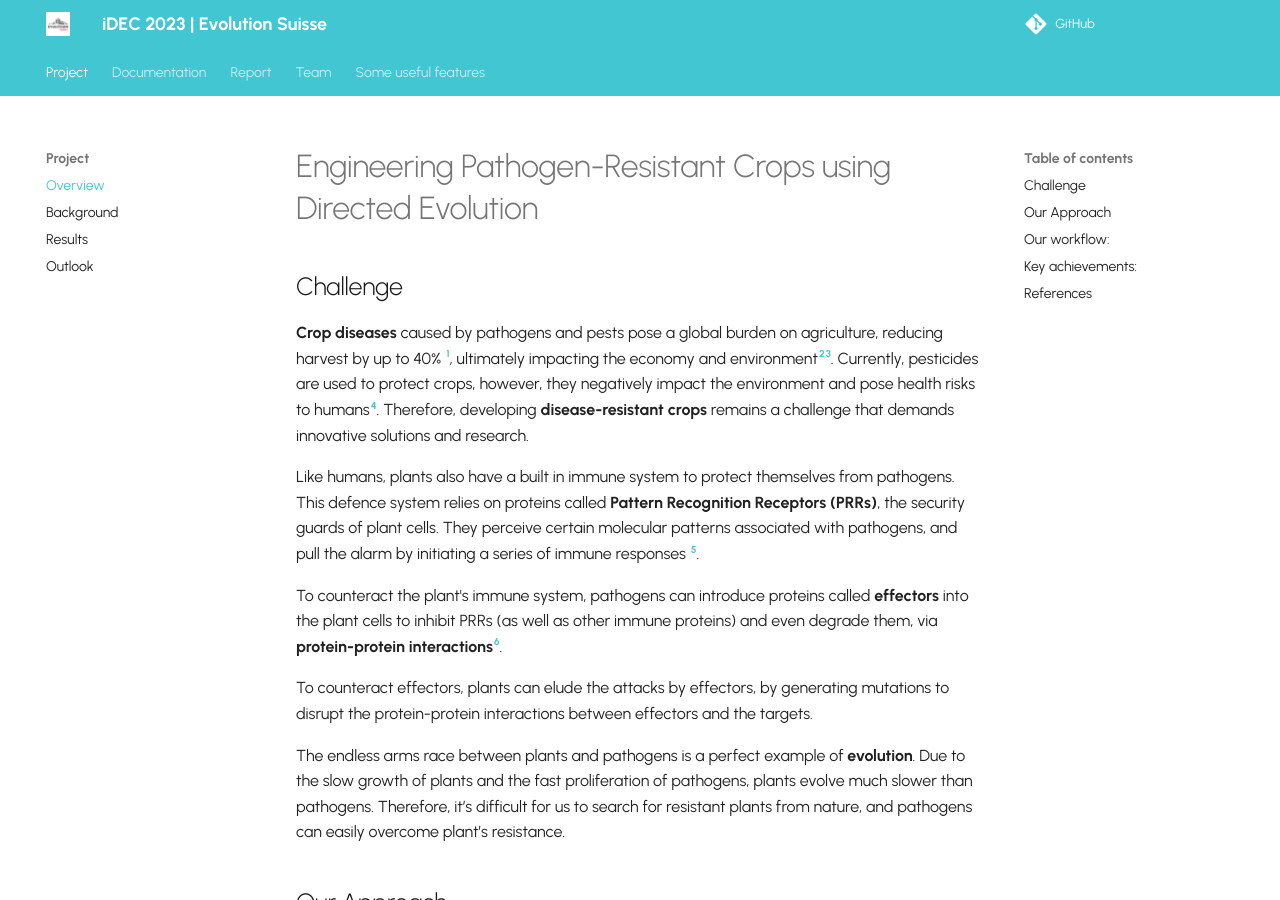
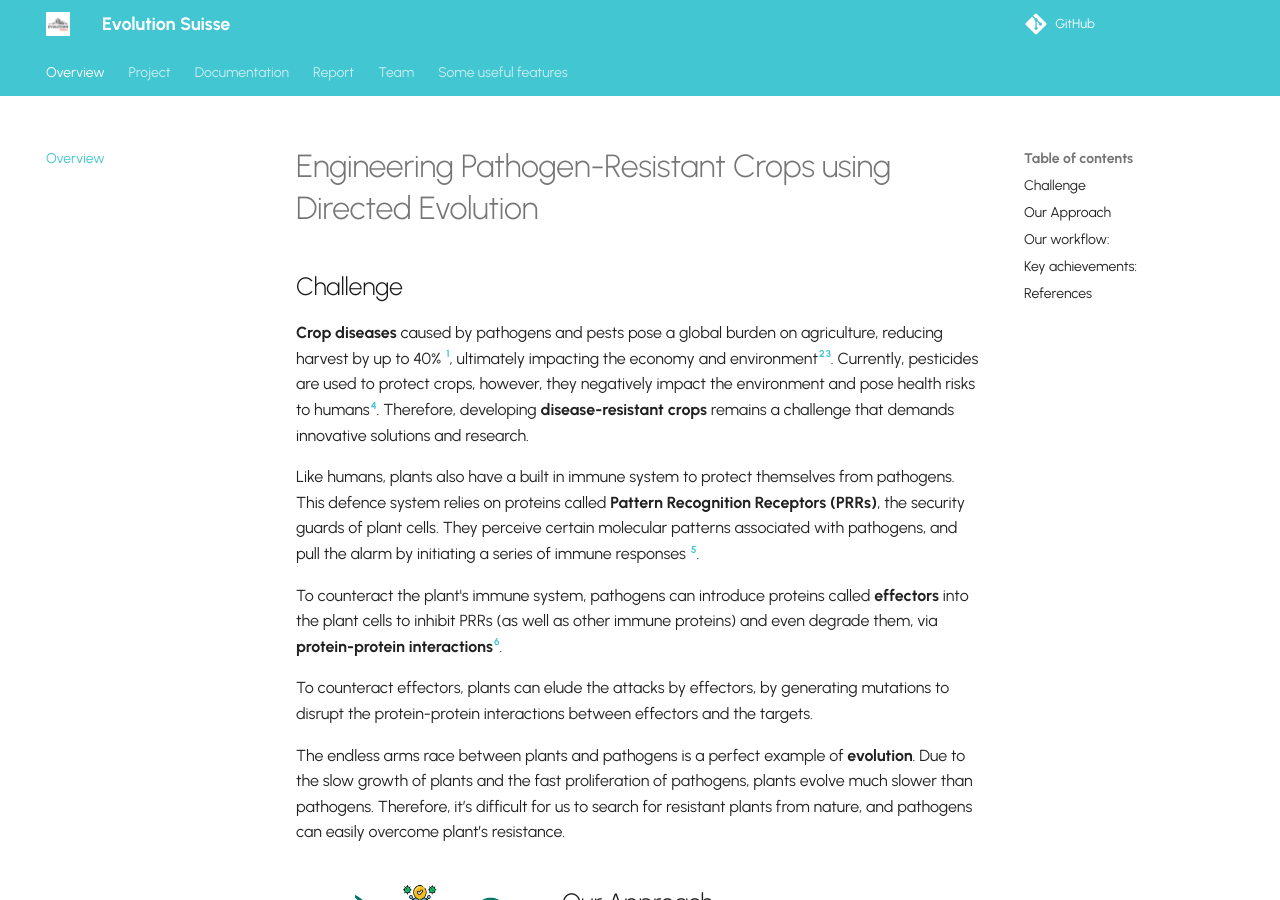
Before and after one commit to idec-teams/2023_Evolution_Suisse, an MkDocs documentation site: the page built from docs/index.md, in a window 1280 px wide and 900 px high. Built offline with MkDocs 1.6.1 and Material for MkDocs 9.7.7, drawn with Linux system fonts in a browser that asks for light colours; comment, search, counter and statistics services are not loaded.

Commit message:
add system image and lab notebook and report

```diff
--- a/docs/index.md
+++ b/docs/index.md
@@ -14,6 +14,7 @@
 
 The endless arms race between plants and pathogens is a perfect example of **evolution**. Due to the slow growth of plants and the fast proliferation of pathogens, plants evolve much slower than pathogens. Therefore, it’s difficult for us to search for resistant plants from nature, and pathogens can easily overcome plant’s resistance.
 
+![Our Approach](img/evolution_high_level.png){align=left style="height:250px;width:250px"}
 ## Our Approach
 To help plants win the arms race, we are employing a Nobel Prize-winning technology, **Directed Evolution**, which enables millions of years of evolution to be achieved in the lab in one week. We aim to use directed evolution to **disrupt the PRR-effector interaction**, creating PRRs resistant to effectors’ attacks.
 
--- a/mkdocs.yml
+++ b/mkdocs.yml
@@ -1,4 +1,4 @@
-site_name: iDEC 2023 | Evolution Suisse
+site_name: Evolution Suisse
 
 theme:
   name: material
@@ -52,8 +52,8 @@
 
 
 nav:
+  - Overview: index.md
   - Project:
-      - Overview: index.md
       - Background: project/background.md
       - Results: project/results.md
       - Outlook: project/outlooks.md
```
Also changed, not shown: 3 other files.
